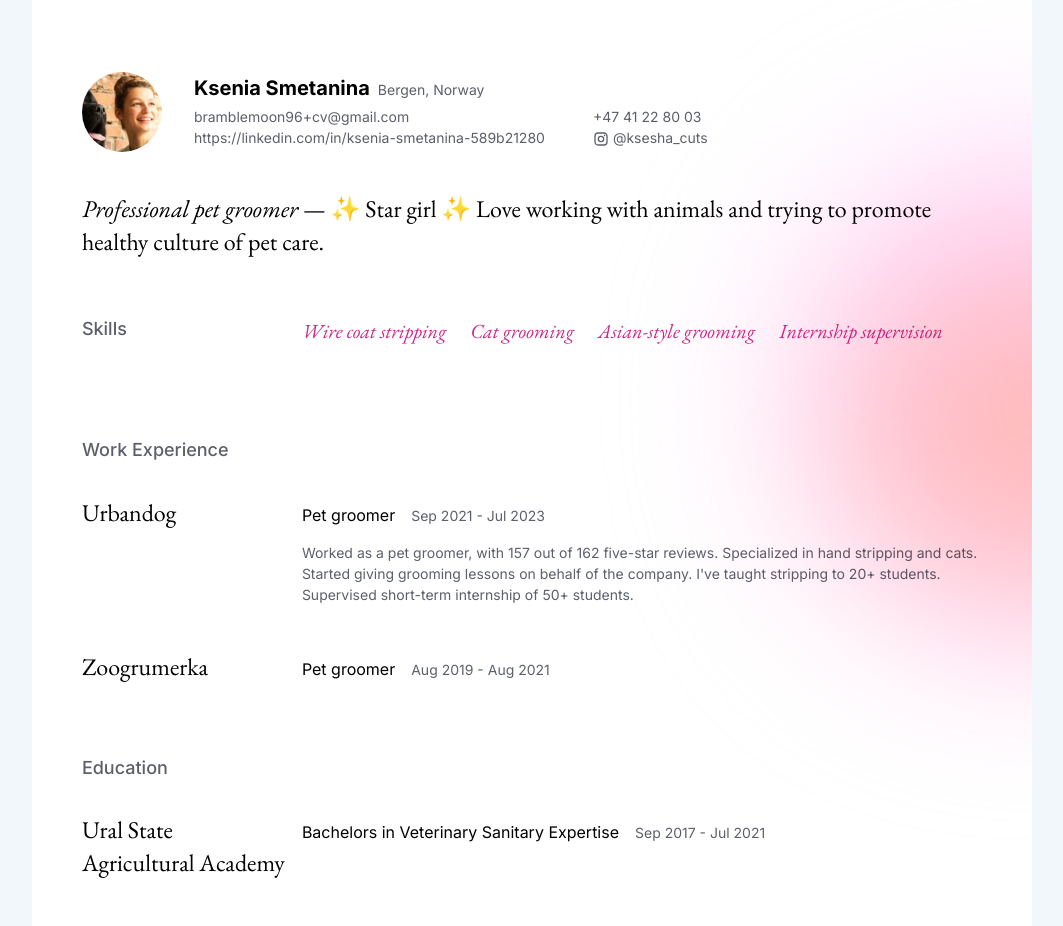
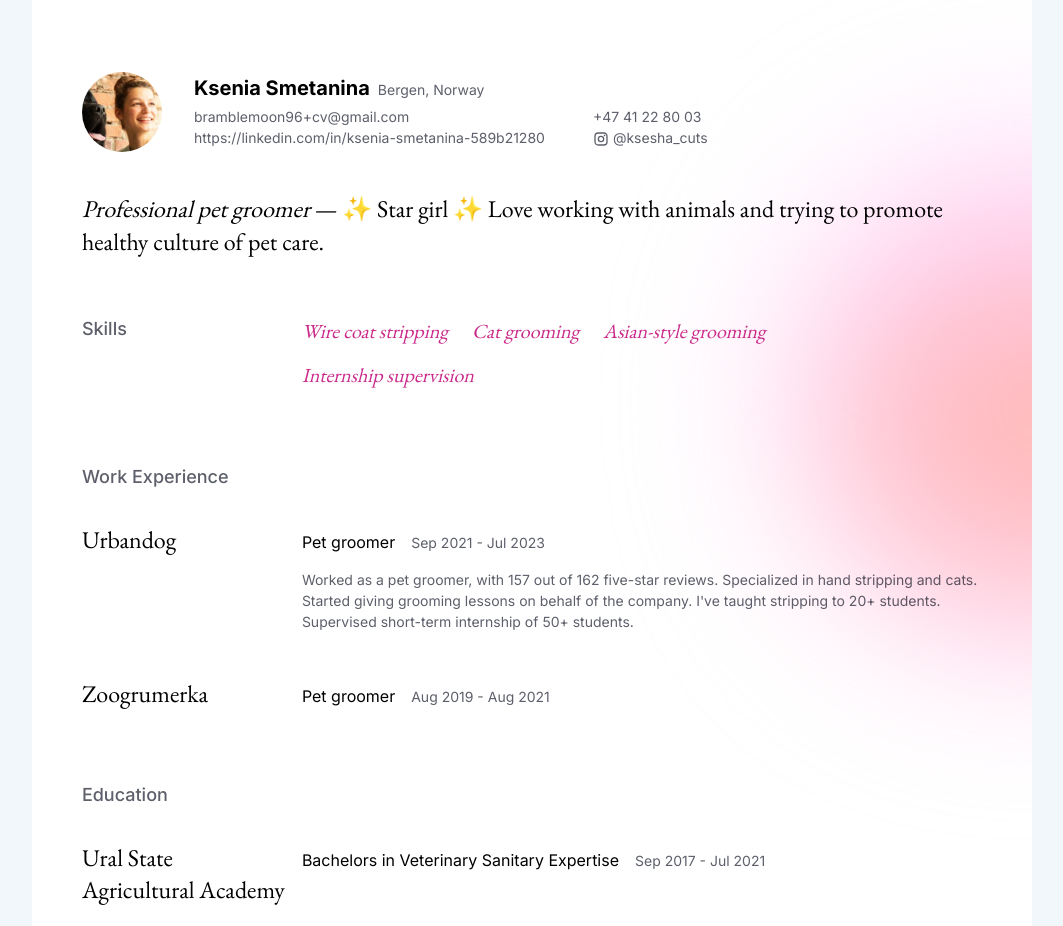
Before and after one commit to MonstraG/my-page, a Next.js app: page /ksesha-cuts in a window 1280 px wide. Shown: the top 926 px of the page, without its empty margins (108-1171 px from the left). Built offline with nearby package versions, Linux system fonts and the light colour scheme.

Commit message:
feat: use next/font instead of <link/>

```diff
--- a/src/app/ksesha-cuts/page.module.css
+++ b/src/app/ksesha-cuts/page.module.css
@@ -81,7 +81,7 @@
 }
 
 .myDescription {
-  font-family: "EB Garamond", sans-serif;
+  font-family: var(--font-ebGaramond), sans-serif;
   font-weight: 400;
   line-height: 1.4;
   color: #000000;
@@ -94,7 +94,7 @@
   color: #000000;
   font-weight: 400;
   line-height: 1.4;
-  font-family: "EB Garamond", sans-serif;
+  font-family: var(--font-ebGaramond), sans-serif;
   font-size: 24px;
   font-style: italic;
 }
@@ -134,7 +134,7 @@
   color: #ca2b8a;
   margin: 0 24px 12px 0;
   font-size: 20px;
-  font-family: "EB Garamond", sans-serif;
+  font-family: var(--font-ebGaramond), sans-serif;
   font-style: italic;
 }
 
@@ -152,7 +152,7 @@
 
 .workplaceTitle {
   min-width: 0;
-  font-family: "EB Garamond", sans-serif;
+  font-family: var(--font-ebGaramond), sans-serif;
   font-weight: 400;
   color: #000000;
   line-height: 1.35;
@@ -241,7 +241,7 @@
 
 .languageName {
   min-width: 0;
-  font-family: "EB Garamond", sans-serif;
+  font-family: var(--font-ebGaramond), sans-serif;
   color: #000000;
   font-size: 20px;
   margin: 0 0 7px;
--- a/src/app/ksesha-cuts/page.tsx
+++ b/src/app/ksesha-cuts/page.tsx
@@ -1,22 +1,17 @@
 import styles from "./page.module.css";
 import { NextPage } from "next";
 import Image from "next/image";
+import { EB_Garamond } from "next/font/google";
 
 export const metadata = {
 	title: "Ksenia Smetanina | Pet groomer",
 	description: "CV page for Ksenia Smetanina, a professional pet groomer."
 };
 
+const ebGaramond = EB_Garamond({ subsets: ["latin"], variable: "--font-ebGaramond" });
+
 const MyCvPage: NextPage = () => (
-	<>
-		{/* we only want this font here, it's not used anywhere else */}
-		{/* todo: change to next/fonts */}
-		{/* eslint-disable-next-line @next/next/no-page-custom-font */}
-		<link
-			href="https://fonts.googleapis.com/css2?family=EB+Garamond:ital@0;1&amp;display=swap"
-			rel="stylesheet"
-		/>
-		<div className={`${styles.paper}`}>
+	<div className={`${styles.paper} ${ebGaramond.variable}`}>
 		<header className={styles.header}>
 			<div className={styles.nameAndContacts}>
 				<Image
@@ -89,8 +84,8 @@ const MyCvPage: NextPage = () => (
 				</div>
 			</div>
 			<h2 className={styles.myDescription}>
-					<span className={styles.myTitle}>Professional pet groomer</span> — ✨ Star girl
-					✨ Love working with animals and trying to promote healthy culture of pet care.
+				<span className={styles.myTitle}>Professional pet groomer</span> — ✨ Star girl ✨
+				Love working with animals and trying to promote healthy culture of pet care.
 			</h2>
 			<div className={styles.gradientContainer}>
 				<div className={` ${styles.gradientCircle} ${styles.gradientCircleOne}`} />
@@ -125,10 +120,10 @@ const MyCvPage: NextPage = () => (
 						<div className={styles.secondary}>Sep 2021 - Jul 2023</div>
 					</div>
 					<p className={styles.secondary}>
-							Worked as a pet groomer, with 157 out of 162 five-star reviews.
-							Specialized in hand stripping and cats. Started giving grooming lessons
-							on behalf of the company. I&apos;ve taught stripping to 20+ students.
-							Supervised short-term internship of 50+ students.
+						Worked as a pet groomer, with 157 out of 162 five-star reviews. Specialized
+						in hand stripping and cats. Started giving grooming lessons on behalf of the
+						company. I&apos;ve taught stripping to 20+ students. Supervised short-term
+						internship of 50+ students.
 					</p>
 				</div>
 			</div>
@@ -190,9 +185,7 @@ const MyCvPage: NextPage = () => (
 				</div>
 				<div className={styles.language}>
 					<div className={styles.languageName}>English</div>
-						<div className={`${styles.secondary} ${styles.languageProficiency}`}>
-							B2
-						</div>
+					<div className={`${styles.secondary} ${styles.languageProficiency}`}>B2</div>
 				</div>
 			</div>
 		</section>
@@ -212,7 +205,6 @@ const MyCvPage: NextPage = () => (
 			</div>
 		</section>
 	</div>
-	</>
 );
 
 export default MyCvPage;
```
Lines whose indentation alone changed are shown as unchanged.
